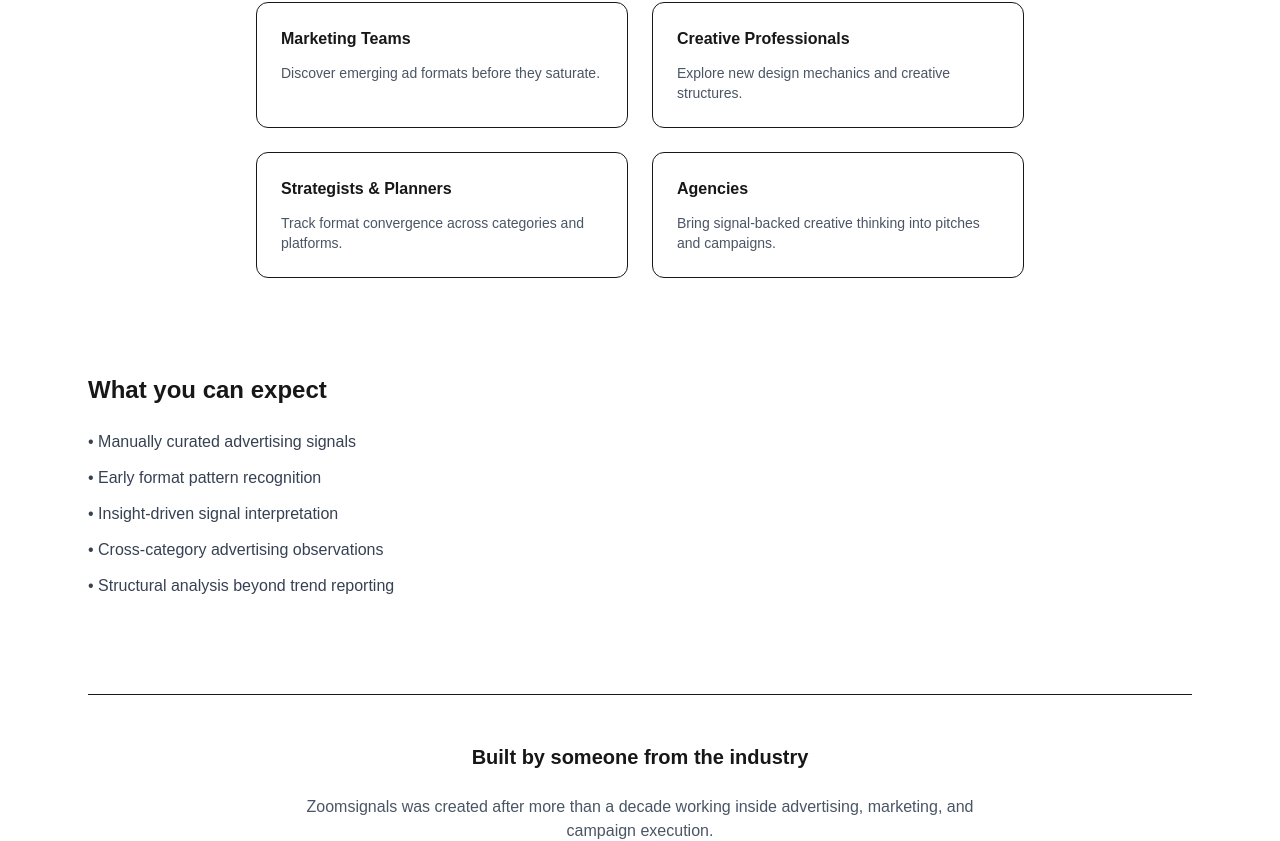
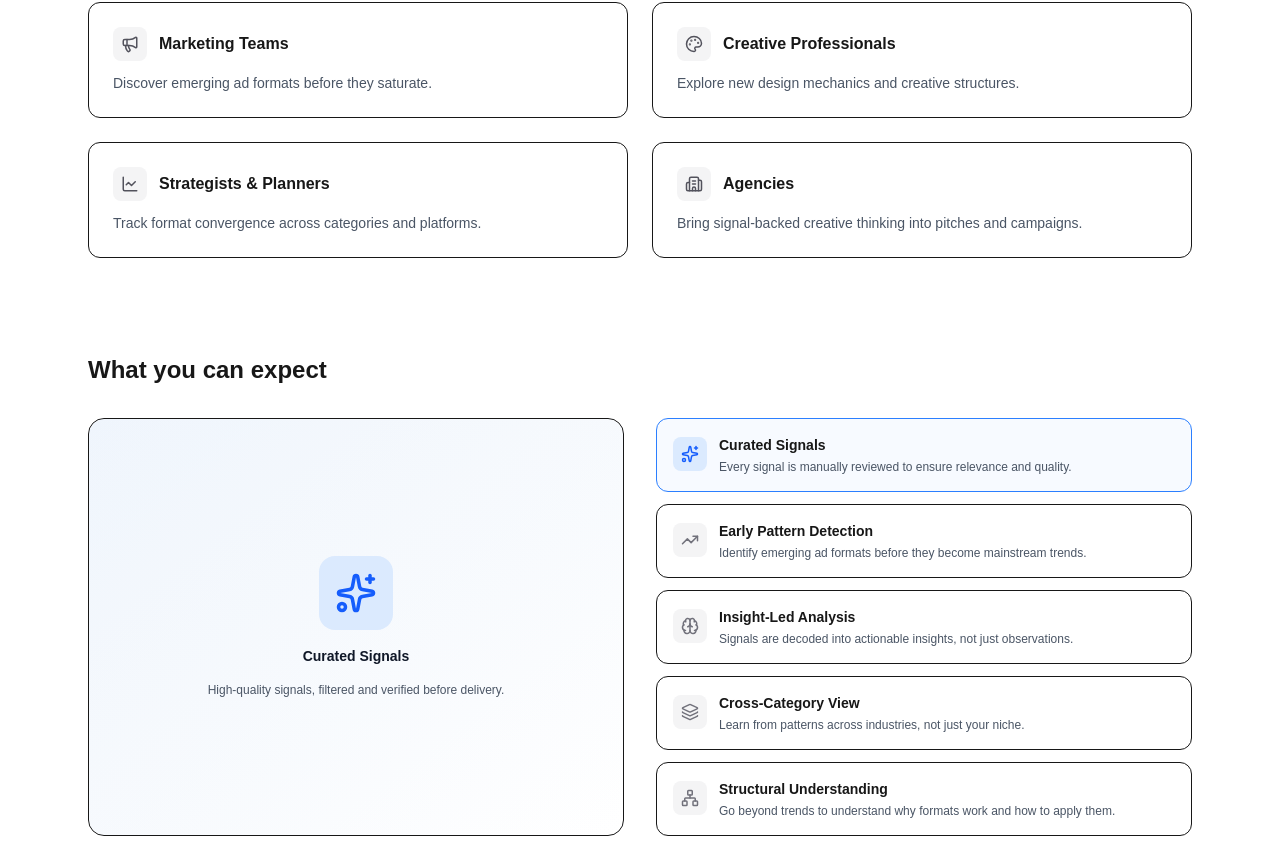
Before and after one commit to Shashank-ww/zoomsignals, a Next.js app: page /explore in a window 1280 px wide. Shown: the part 1605-2446 px from the top of the page. Built offline with nearby package versions, Linux system fonts and the light colour scheme.

Commit message:
Reworked some layouts

```diff
--- a/app/about-signals/page.tsx
+++ b/app/about-signals/page.tsx
@@ -1,15 +1,9 @@
 "use client";
 
-import {
-  FiLayers,
-  FiTrendingUp,
-  FiClock,
-  FiTarget,
-} from "react-icons/fi";
-import SignalInline from "@/components/SignalInLine";
 import { useState, useEffect } from "react";
 import type { Signal } from "@/types/signal.types";
 import SignalCard from "@/components/SignalCard";
+import { Gauge, Repeat, Shield, ShieldCheck, Zap } from "lucide-react";
 
 export default function AboutSignals() {
   const [activeLayer, setActiveLayer] = useState(0);
@@ -17,28 +11,24 @@ export default function AboutSignals() {
 
  const layers = [
   {
-      title: "Structural Pattern",
-      icon: FiLayers,
-      description:
-        "A repeatable creative mechanic observed independently across brands. Not a theme. Not an aesthetic. A structural solution to attention.",
+    title: "Velocity",
+    description: "Adoption speed across accounts and platforms.",
+    icon: Zap,
   },
   {
-      title: "Velocity",
-      icon: FiTrendingUp,
-      description:
-        "The rate at which the structure spreads across brands and categories. Acceleration indicates ecosystem-level momentum — not isolated testing.",
+    title: "Lifecycle",
+    description: "Stage of the format — emerging, stable, or declining.",
+    icon: Gauge,
   },
   {
-      title: "Lifecycle Position",
-      icon: FiClock,
-      description:
-        "Where the signal sits: Emerging, Accelerating, Peak, or Saturated. Timing determines strategic leverage and media efficiency.",
+    title: "Confidence",
+    description: "Strength of validation based on repeated success.",
+    icon: ShieldCheck,
   },
   {
-      title: "Strategic Implication",
-      icon: FiTarget,
-      description:
-        "What shifts if this structure scales? Does it reduce friction? Reset audience expectations? Signal creative fatigue? Implication defines action.",
+    title: "Repetition",
+    description: "Frequency of format reuse across campaigns.",
+    icon: Repeat,
   },
 ];
 
@@ -85,6 +75,7 @@ export default function AboutSignals() {
           Signals as structure
         </h1>
 
+
         <p className="text-lg text-gray-700 dark:text-gray-300">
           Zoomsignals keep records of repeatable creative patterns forming across
           short-form ecosystems. A signal emerges when independent brands
@@ -99,7 +90,7 @@ export default function AboutSignals() {
 
    {/* SIGNAL FRAMEWORK */}
 <section className="space-y-12">
-  <h2 className="text-sm font-bold tracking-wide uppercase">
+  <h2 className="text-sm font-bold tracking-wide uppercase text-gray-800">
     Signal Framework
   </h2>
 
@@ -133,9 +124,20 @@ export default function AboutSignals() {
 
       {/* ACTIVE CONTENT */}
       <div className="p-8 border rounded-2xl bg-gray-50 transition-all duration-300">
-        <p className="text-gray-900 font-semibold text-base mb-2">
+        <div className="flex items-center gap-3 mb-3">
+          {(() => {
+            const Icon = layers[activeLayer].icon;
+            return (
+              <div className="p-2 rounded-lg bg-blue-100 text-blue-600">
+                <Icon size={18} />
+              </div>
+            );
+          })()}
+
+          <p className="text-gray-900 font-semibold text-base">
             {layers[activeLayer].title}
           </p>
+        </div>
 
         <p className="text-gray-700 text-base leading-relaxed">
           {layers[activeLayer].description}
@@ -146,24 +148,29 @@ export default function AboutSignals() {
       <div className="flex flex-wrap gap-2">
         {layers.map((layer, i) => {
           const isActive = i === activeLayer;
+          const Icon = layer.icon;
 
           return (
             <button
               key={i}
               onClick={() => setActiveLayer(i)}
-              className={`px-4 py-2 rounded-full text-sm font-medium transition-all duration-200
+              className={`
+                flex items-center gap-2 px-4 py-2 rounded-full text-sm font-medium transition-all
                 ${
                   isActive
-                    ? "bg-gray-900 text-white shadow-sm"
-                    : "bg-gray-100 text-gray-600 hover:bg-gray-200"
-                }`}
+                    ? "bg-blue-600 text-white shadow-sm"
+                    : "bg-gray-100 text-gray-600 hover:bg-amber-50 hover:border-amber-400 border"
+                }
+              `}
             >
+              <Icon size={14} />
               {layer.title}
             </button>
           );
         })}
       </div>
     </div>
+
   </div>
 </section>
 
--- a/app/about/page.tsx
+++ b/app/about/page.tsx
@@ -17,7 +17,7 @@ export default function About() {
         tracking-[-0.02em]
         leading-[1.05]
         ">
-          Make early decision on ads
+          Make early decision for Always-on ads
         </h1>
 
         <p className="flex text-lg text-gray-600 leading-relaxed dark:text-gray-300">
--- /dev/null
+++ b/app/components/ExpectationsTabs.tsx
@@ -0,0 +1,145 @@
+"use client";
+
+import { useState } from "react";
+import {
+  Sparkles,
+  TrendingUp,
+  Brain,
+  Layers,
+  Network,
+} from "lucide-react";
+
+const items = [
+  {
+    title: "Curated Signals",
+    description:
+      "Every signal is manually reviewed to ensure relevance and quality.",
+    visual: "High-quality signals, filtered and verified before delivery.",
+    icon: Sparkles,
+  },
+  {
+    title: "Early Pattern Detection",
+    description:
+      "Identify emerging ad formats before they become mainstream trends.",
+    visual: "Spot repetition across campaigns before it becomes obvious.",
+    icon: TrendingUp,
+  },
+  {
+    title: "Insight-Led Analysis",
+    description:
+      "Signals are decoded into actionable insights, not just observations.",
+    visual: "Understand why formats work, not just what works.",
+    icon: Brain,
+  },
+  {
+    title: "Cross-Category View",
+    description:
+      "Learn from patterns across industries, not just your niche.",
+    visual: "Borrow winning formats from adjacent categories.",
+    icon: Layers,
+  },
+  {
+    title: "Structural Understanding",
+    description:
+      "Go beyond trends to understand why formats work and how to apply them.",
+    visual: "Break down creatives into repeatable frameworks.",
+    icon: Network,
+  },
+];
+
+export function ExpectationsTabs() {
+  const [active, setActive] = useState(0);
+
+  return (
+    <section className="space-y-8">
+      <h2 className="text-2xl font-semibold">
+        What you can expect
+      </h2>
+
+      <div className="grid md:grid-cols-2 gap-8">
+
+        {/* LEFT — VISUAL PANEL */}
+        <div className="relative rounded-2xl border bg-linear-to-br from-slate-50 to-white p-6 flex items-center justify-center min-h-60">
+
+          {/* SUBTLE GLOW */}
+          <div className="absolute inset-0 bg-linear-to-br from-blue-100/30 to-transparent rounded-2xl pointer-events-none" />
+
+          <div className="relative text-center max-w-xs space-y-4">
+
+            {/* BIG ICON */}
+            <div className="flex justify-center">
+              {(() => {
+                const ActiveIcon = items[active].icon;
+                return (
+                  <div className="p-4 rounded-2xl bg-blue-100 text-blue-600">
+                    <ActiveIcon size={42} />
+                  </div>
+                );
+              })()}
+            </div>
+
+            {/* TITLE */}
+            <div className="text-sm font-semibold text-gray-900">
+              {items[active].title}
+            </div>
+
+            {/* DESCRIPTION */}
+            <p className="text-xs text-gray-600">
+              {items[active].visual}
+            </p>
+
+          </div>
+        </div>
+
+
+        {/* RIGHT — TABS */}
+        <div className="flex flex-col gap-3">
+          {items.map((item, i) => {
+            const Icon = item.icon;
+
+            return (
+              <button
+                key={i}
+                onClick={() => setActive(i)}
+                className={`
+                  text-left p-4 rounded-xl border transition-all flex gap-3 items-start
+                  ${
+                    active === i
+                      ? "border-blue-500 bg-blue-50/50"
+                      : "hover:border-amber-500/60 hover:bg-amber-50/40"
+                  }
+                `}
+              >
+                {/* ICON */}
+                <div
+                  className={`
+                    mt-0.5 p-2 rounded-lg
+                    ${
+                      active === i
+                        ? "bg-blue-100 text-blue-600"
+                        : "bg-zinc-100 text-zinc-500"
+                    }
+                  `}
+                >
+                  <Icon size={18} />
+                </div>
+
+                {/* TEXT */}
+                <div>
+                  <div className="text-sm font-semibold">
+                    {item.title}
+                  </div>
+
+                  <div className="text-xs text-gray-600 mt-1">
+                    {item.description}
+                  </div>
+                </div>
+              </button>
+            );
+          })}
+        </div>
+
+      </div>
+    </section>
+  );
+}
--- a/app/components/admin/AdminControlPanel.tsx
+++ b/app/components/admin/AdminControlPanel.tsx
@@ -339,7 +339,7 @@ export default function AdminControlPanel({
   </div>
 
   {/* PROGRESS BAR */}
-  <div className="w-full h-2 rounded-full bg-zinc-200 overflow-hidden flex">
+  <div className="w-full h-1 rounded-full bg-zinc-200 overflow-hidden flex">
 
     {(() => {
       const total = rows.length || 1;
--- a/app/explore/page.tsx
+++ b/app/explore/page.tsx
@@ -1,4 +1,7 @@
 "use client";
+
+import { ExpectationsTabs } from "@/components/ExpectationsTabs";
+import { Building2, LineChart, Megaphone, Palette } from "lucide-react";
 
 export default function Explore() {
   return (
@@ -97,31 +100,59 @@ export default function Explore() {
 <section className="space-y-8">
   <h2 className="text-2xl font-semibold">Who are we here for</h2>
 
-        <div className="grid md:grid-cols-2 gap-6 max-w-3xl mx-auto cursor-default">
+  <div className="grid md:grid-cols-2 gap-6 mx-auto cursor-default">
 
-          <div className="border rounded-xl p-6 space-y-3 hover:border-amber-500/60 hover:bg-amber-50/40 hover:shadow-md hover:text-blue-500 dark:hover:bg-amber-900/10 transition-all">
+    {/* MARKETING TEAMS */}
+    <div className="group border rounded-xl p-6 space-y-3 hover:border-amber-500/60 hover:bg-amber-50/40 hover:shadow-md transition-all">
+      <div className="flex items-center gap-3">
+        <div className="p-2 rounded-lg bg-zinc-100 text-zinc-600 group-hover:bg-blue-100 group-hover:text-blue-600 transition">
+          <Megaphone size={18} />
+        </div>
         <h3 className="font-semibold">Marketing Teams</h3>
+      </div>
+
       <p className="text-sm text-gray-600 dark:text-gray-400">
         Discover emerging ad formats before they saturate.
       </p>
     </div>
 
-          <div className="border rounded-xl p-6 space-y-3 hover:border-amber-500/60 hover:bg-amber-50/40 hover:shadow-md hover:text-blue-500 dark:hover:bg-amber-900/10 transition-all">
+    {/* CREATIVE PROFESSIONALS */}
+    <div className="group border rounded-xl p-6 space-y-3 hover:border-amber-500/60 hover:bg-amber-50/40 hover:shadow-md transition-all">
+      <div className="flex items-center gap-3">
+        <div className="p-2 rounded-lg bg-zinc-100 text-zinc-600 group-hover:bg-blue-100 group-hover:text-blue-600 transition">
+          <Palette size={18} />
+        </div>
         <h3 className="font-semibold">Creative Professionals</h3>
+      </div>
+
       <p className="text-sm text-gray-600 dark:text-gray-400">
         Explore new design mechanics and creative structures.
       </p>
     </div>
 
-          <div className="border rounded-xl p-6 space-y-3 hover:border-amber-500/60 hover:bg-amber-50/40 hover:shadow-md hover:text-blue-500 dark:hover:bg-amber-900/10 transition-all">
+    {/* STRATEGISTS */}
+    <div className="group border rounded-xl p-6 space-y-3 hover:border-amber-500/60 hover:bg-amber-50/40 hover:shadow-md transition-all">
+      <div className="flex items-center gap-3">
+        <div className="p-2 rounded-lg bg-zinc-100 text-zinc-600 group-hover:bg-blue-100 group-hover:text-blue-600 transition">
+          <LineChart size={18} />
+        </div>
         <h3 className="font-semibold">Strategists & Planners</h3>
+      </div>
+
       <p className="text-sm text-gray-600 dark:text-gray-400">
         Track format convergence across categories and platforms.
       </p>
     </div>
 
-          <div className="border rounded-xl p-6 space-y-3 hover:border-amber-500/60 hover:bg-amber-50/40 hover:shadow-md hover:text-blue-500 dark:hover:bg-amber-900/10 transition-all">
+    {/* AGENCIES */}
+    <div className="group border rounded-xl p-6 space-y-3 hover:border-amber-500/60 hover:bg-amber-50/40 hover:shadow-md transition-all">
+      <div className="flex items-center gap-3">
+        <div className="p-2 rounded-lg bg-zinc-100 text-zinc-600 group-hover:bg-blue-100 group-hover:text-blue-600 transition">
+          <Building2 size={18} />
+        </div>
         <h3 className="font-semibold">Agencies</h3>
+      </div>
+
       <p className="text-sm text-gray-600 dark:text-gray-400">
         Bring signal-backed creative thinking into pitches and campaigns.
       </p>
@@ -131,16 +162,8 @@ export default function Explore() {
 </section>
 
      {/* EXPECTATIONS */}
-      <section className="space-y-6">
-        <h2 className="text-2xl font-semibold">What you can expect</h2>
-
-        <ul className="space-y-3 text-gray-700 dark:text-gray-300">
-          <li>• Manually curated advertising signals</li>
-          <li>• Early format pattern recognition</li>
-          <li>• Insight-driven signal interpretation</li>
-          <li>• Cross-category advertising observations</li>
-          <li>• Structural analysis beyond trend reporting</li>
-        </ul>
+<section className="space-y-8">
+<ExpectationsTabs/>
 </section>
 
       <section className="flex flex-col items-center justify-center space-y-6 border-t text-center pt-12">
```
Lines whose indentation alone changed are shown as unchanged.
